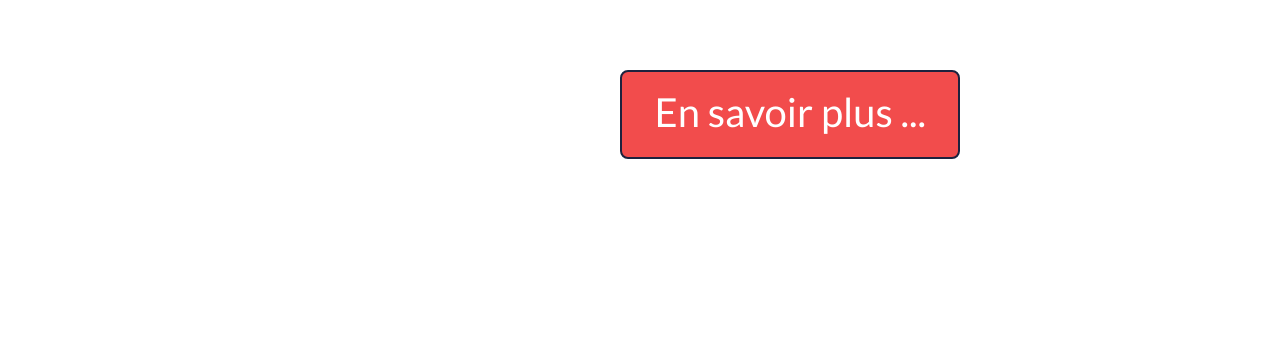
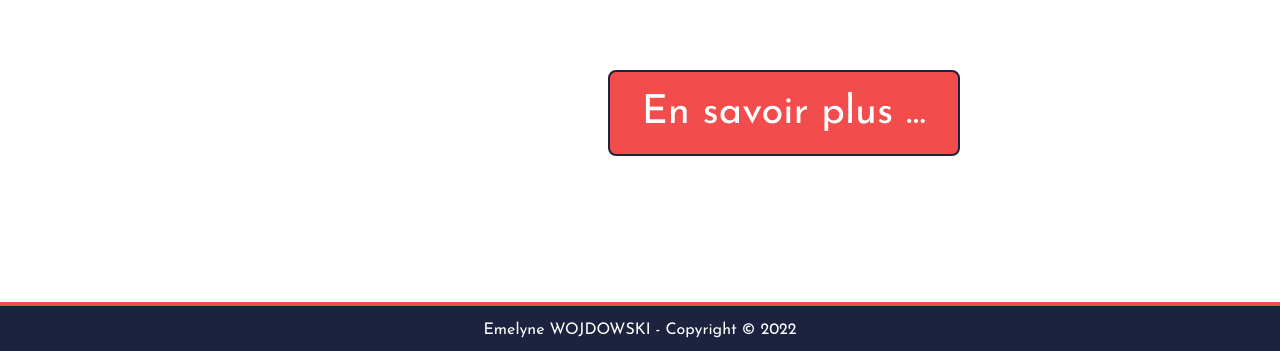
Before and after one commit to Anthonoir576/Projet-01_PRO, a React (Create React App) app: page /accueil in a window 1280 px wide. Shown: the part 446-797 px from the top of the page. Built offline with nearby package versions, Linux system fonts and the light colour scheme.

Commit message:
:FEAT: => Mise en place partie accueil

```diff
--- a/src/components/Footer.tsx
+++ b/src/components/Footer.tsx
@@ -14,7 +14,7 @@ import React       from "react";
 const Footer = () => {
   return (
     <div className="footer">
-        <p>Emelyne WOJDOWSKI</p>
+        <p>Emelyne WOJDOWSKI - <em>Copyright</em> &#xA9; 2022</p>
     </div>
   );
 };
--- a/src/pages/Accueil.tsx
+++ b/src/pages/Accueil.tsx
@@ -5,6 +5,7 @@
 import React       from 'react';
 import Navbar      from '../components/Navbar';
 import { NavLink } from 'react-router-dom';
+import Footer from '../components/Footer';
 //- --------------------------------------------------------
 //- ########################################################
 
@@ -16,6 +17,7 @@ import { NavLink } from 'react-router-dom';
 const Accueil = () => {
     return (
       <div className="accueil">
+        <div className="accueil-first">
           <Navbar />
           <div className="img-accueil">
             <img
@@ -26,7 +28,7 @@ const Accueil = () => {
           <div className="accueil-container">
             <div className="accueil-title">
               <h1>
-              Emelyne <strong>WOJDOWSKI</strong>{" "}
+                Emelyne &ensp;<strong>WOJDOWSKI</strong>{" "}
               </h1>
             </div>
             <div className="aboutMe">
@@ -34,6 +36,10 @@ const Accueil = () => {
                 En savoir plus ...
               </NavLink>
             </div>
+          </div>
+        </div>
+        <div className="accueil-second">
+            <Footer />
         </div>
       </div>
     );
--- a/src/styles/sass/pages/_accueil.scss
+++ b/src/styles/sass/pages/_accueil.scss
@@ -1,8 +1,11 @@
 body {
     & .accueil {
-        position  : relative;
-        width     : 100vw ;
-        height    : 100vh ;
+        position         : relative;
+        display          : flex;
+        flex-direction   : column;
+        justify-content  : space-between;
+        min-width        : 100vw ;
+        min-height       : 100vh ;
         & .img-accueil {
             position  : absolute;
             top       : 0;
@@ -25,11 +28,11 @@ body {
                 }
             }
             & .aboutMe {
-                text-align: right;
+                text-align    : right;
                 & a {
                     display        : inline-block;
-                    font-family    : "Lato", "Josefin Sans", sans-serif;
-                    padding        : 1rem 2rem 1.3rem;
+                    font-family    : "Josefin Sans","Lato",  sans-serif;
+                    padding        : 1.3rem 2rem 1.3rem;
                     border-radius  : 8px;
                     border         : 2px solid rgba(29, 34, 62, 1);
                     color          : white;
@@ -61,5 +64,13 @@ body {
                 }
             }
         }
+
+    & .accueil-second {
+        text-align       : center;
+        padding          : 1rem .65rem;
+        background-color : rgba(29, 34, 62, 1);
+        border-top       : 4px solid rgb(242, 76, 76);
+        color            : white;
+    }
     }
 }
```
Also changed, not shown: src/styles/css/style.css (+1 -1 lines), 1 other file (tests, documents, lock files or other folders). Lines whose indentation alone changed are shown as unchanged.
